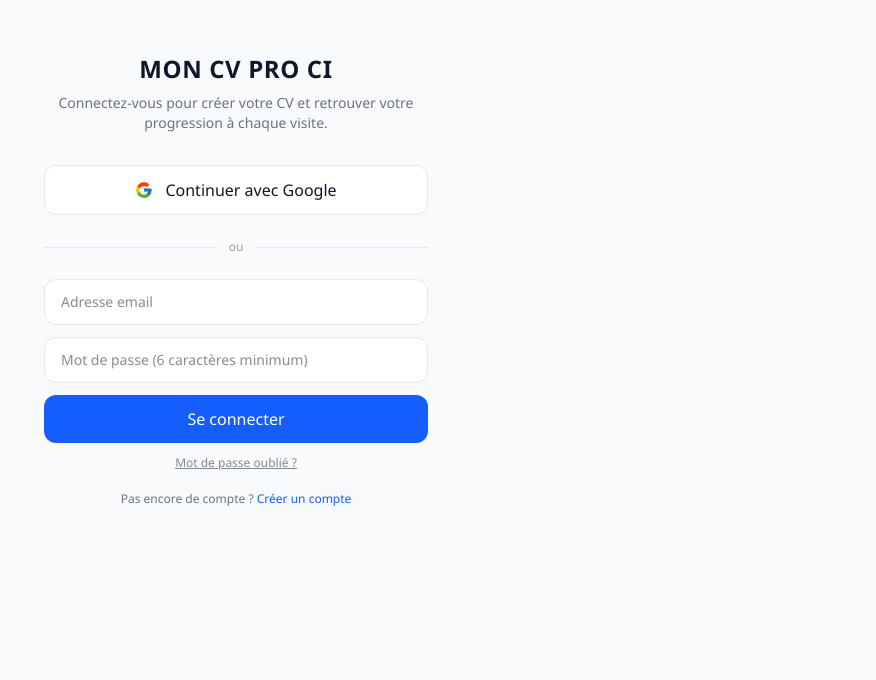
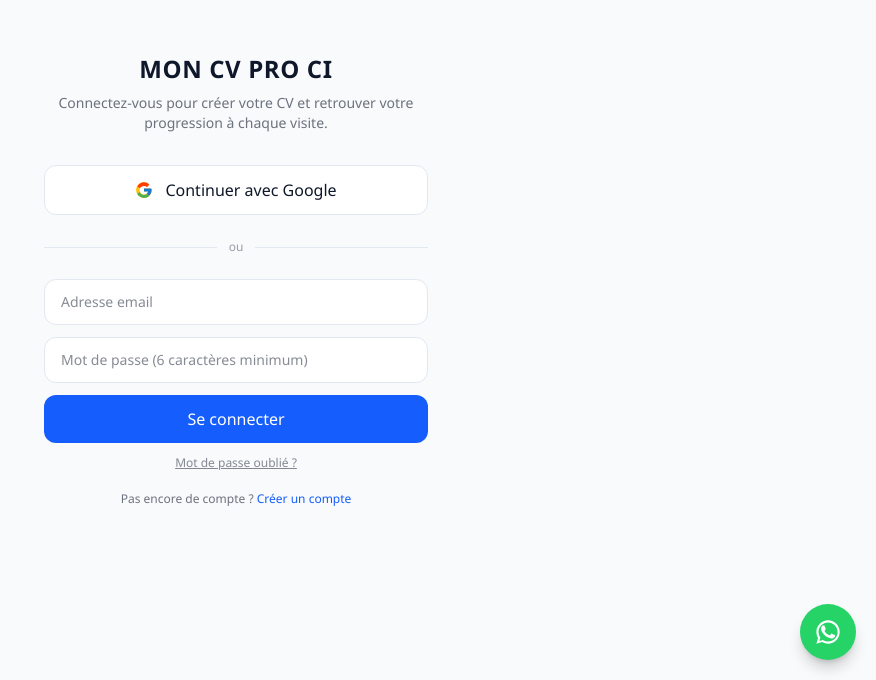
Before and after one commit to brouchristedem/mon-cv-pro-ci, a Next.js app: page /login in a window 1280 px wide. Shown: the part 120-800 px from the top of the page, without its empty margins (404-1280 px from the left). Built offline with nearby package versions, Linux system fonts and the light colour scheme; no server answers.

Commit message:
Ajoute Vercel Analytics et un bouton flottant WhatsApp pour le support

```diff
--- a/package.json
+++ b/package.json
@@ -12,6 +12,7 @@
     "@dnd-kit/core": "^6.3.1",
     "@dnd-kit/sortable": "^10.0.0",
     "@dnd-kit/utilities": "^3.2.2",
+    "@vercel/analytics": "^2.0.1",
     "clsx": "^2.1.1",
     "firebase": "^12.16.0",
     "lucide-react": "^1.25.0",
--- a/src/app/layout.tsx
+++ b/src/app/layout.tsx
@@ -2,6 +2,8 @@ import type { Metadata } from "next";
 import "./globals.css";
 import { ThemeProvider } from "@/lib/ThemeContext";
 import { AuthProvider } from "@/lib/AuthContext";
+import { Analytics } from "@vercel/analytics/next";
+import WhatsAppButton from "@/components/WhatsAppButton";
 
 const siteUrl = "https://mon-cv-pro-ci.vercel.app";
 const title = "MON CV PRO CI — Créez un CV professionnel en quelques minutes";
@@ -100,6 +102,8 @@ export default function RootLayout({
         <ThemeProvider>
           <AuthProvider>{children}</AuthProvider>
         </ThemeProvider>
+        <WhatsAppButton />
+        <Analytics />
       </body>
     </html>
   );
--- /dev/null
+++ b/src/components/WhatsAppButton.tsx
@@ -0,0 +1,26 @@
+"use client";
+
+// Bouton flottant vers WhatsApp, affiché sur tout le site pour un accès
+// rapide au support (canal le plus utilisé par nos utilisateurs).
+const WHATSAPP_NUMBER = "225545177571"; // +225 05 45 17 75 71
+const DEFAULT_MESSAGE = "Bonjour, j'ai besoin d'aide avec MON CV PRO CI.";
+
+export default function WhatsAppButton() {
+  const href = `https://wa.me/${WHATSAPP_NUMBER}?text=${encodeURIComponent(DEFAULT_MESSAGE)}`;
+
+  return (
+    <a
+      href={href}
+      target="_blank"
+      rel="noopener noreferrer"
+      aria-label="Contacter le support par WhatsApp"
+      title="Besoin d'aide ? Écrivez-nous sur WhatsApp"
+      className="fixed bottom-5 right-5 z-40 flex items-center justify-center w-14 h-14 rounded-full bg-[#25D366] text-white shadow-lg shadow-black/20 hover:scale-105 active:scale-95 transition-transform print:hidden"
+    >
+      <svg viewBox="0 0 24 24" width="28" height="28" fill="currentColor" aria-hidden="true">
+        <path d="M17.472 14.382c-.297-.149-1.758-.867-2.03-.967-.273-.099-.472-.148-.67.15-.198.297-.767.966-.94 1.164-.173.199-.347.223-.644.075-.297-.15-1.255-.463-2.39-1.475-.883-.788-1.48-1.761-1.653-2.059-.173-.297-.018-.458.13-.606.134-.133.298-.347.446-.52.149-.174.198-.298.298-.497.099-.198.05-.372-.025-.521-.075-.148-.669-1.612-.916-2.207-.242-.579-.487-.5-.669-.51-.173-.008-.372-.01-.571-.01-.198 0-.52.074-.792.372-.272.297-1.04 1.016-1.04 2.479 0 1.462 1.065 2.875 1.213 3.074.149.198 2.096 3.2 5.077 4.487.709.306 1.262.489 1.694.625.712.227 1.36.195 1.871.118.571-.085 1.758-.719 2.006-1.413.248-.694.248-1.289.173-1.413-.074-.124-.272-.198-.57-.347z" />
+        <path d="M12.05 2C6.526 2 2.05 6.477 2.05 12c0 1.892.526 3.66 1.44 5.168L2 22l4.958-1.454A9.95 9.95 0 0 0 12.05 22c5.523 0 10-4.477 10-10S17.573 2 12.05 2zm0 18.18a8.16 8.16 0 0 1-4.166-1.14l-.299-.177-3.023.887.9-2.95-.194-.302A8.15 8.15 0 0 1 3.85 12c0-4.522 3.678-8.2 8.2-8.2 4.523 0 8.2 3.678 8.2 8.2 0 4.523-3.677 8.18-8.2 8.18z" />
+      </svg>
+    </a>
+  );
+}
```
Also changed, not shown: 1 other file (tests, documents, lock files or other folders).
